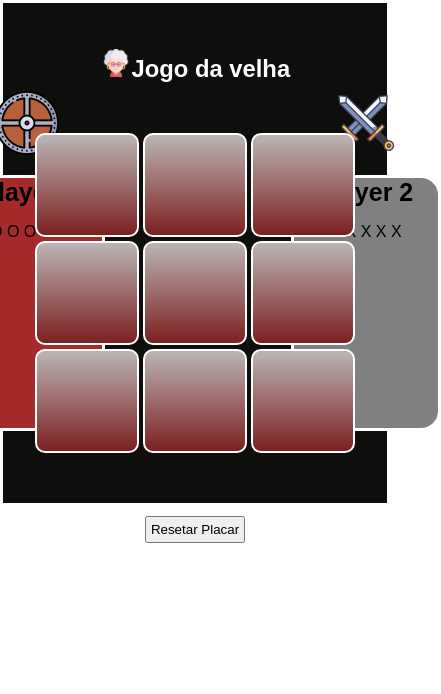
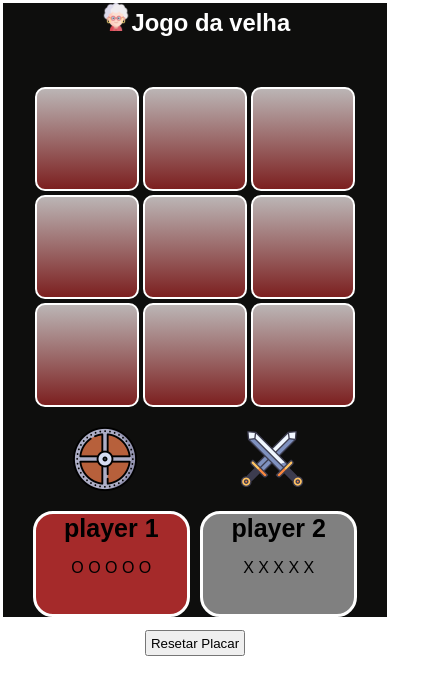
Before and after one commit to GaabrielFranca/Jogo-da-velha, a plain HTML site: page index.html in a window 390 px wide. Shown: the whole page, 441 px wide, since content can reach past the window. Drawn offline with Linux system fonts and the light colour scheme.

Commit message:
versao celular

```diff
--- a/index.html
+++ b/index.html
@@ -47,7 +47,7 @@
 
                 <div class="estiloPlacar" id="placar1">
                     <h4 class="logoPlacar">player 1</h4>
-                    <div class="resultado">
+                    <div class="resultado p1">
                         <p>O O O O O</p>
                     </div>
                 </div>
@@ -59,7 +59,7 @@
 
                 <div class="estiloPlacar" id="placar2">
                     <h4 class="logoPlacar">player 2</h4>
-                    <div class="resultado">
+                    <div class="resultado p2">
                         <p> X X X X X </p>
                     </div>
                 </div>
--- a/src/styles/game.css
+++ b/src/styles/game.css
@@ -17,6 +17,15 @@ body{
   border: 3px solid rgb(255, 255, 255);
 
 }
+@media (max-width: 750px){
+ .tabuleiro{
+   position: static;
+   height: 100%;
+   display: flex;
+   flex-direction: column;
+ }
+
+}
 
 .game{
 
@@ -26,6 +35,11 @@ body{
    align-items: center;
 
 }
+@media (max-width: 750px){
+    .game{
+      position: static;
+      display: flex;
+    }
 
 .titulo{
     color: white;
--- a/src/styles/placar.css
+++ b/src/styles/placar.css
@@ -5,7 +5,11 @@
     gap: 50%;
     align-items: center;
 }
+@media (max-width: 750px){
+    .placar{
 
+    gap: 10px;
+    }
 
 .estiloPlacar{
  display: flex;
@@ -17,6 +21,12 @@
  width: 100%;
  border-radius: 20px;
 }
+@media (max-width: 750px){
+    .estiloPlacar{
+    width: calc(6vw + 8em);
+    height: 100px;
+
+    }
 
 .logoPlacar{
     font-size: 25px;
@@ -31,13 +41,5 @@
 
 #placar2{
 background: gray;
+display: flex;
 }
-
-@media (max-width: 750px){
-
-.placar{
-
-
-
-}
-}
```
